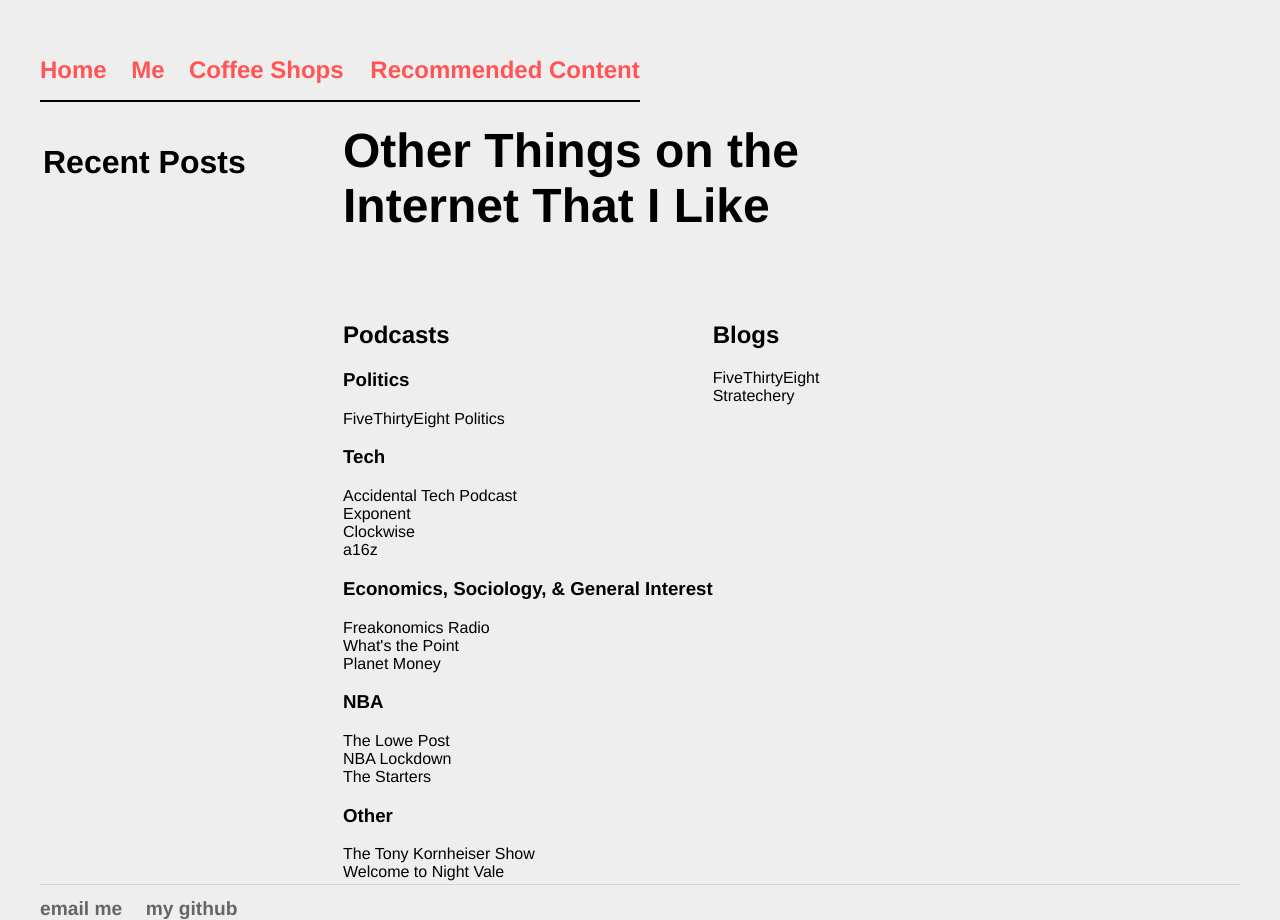
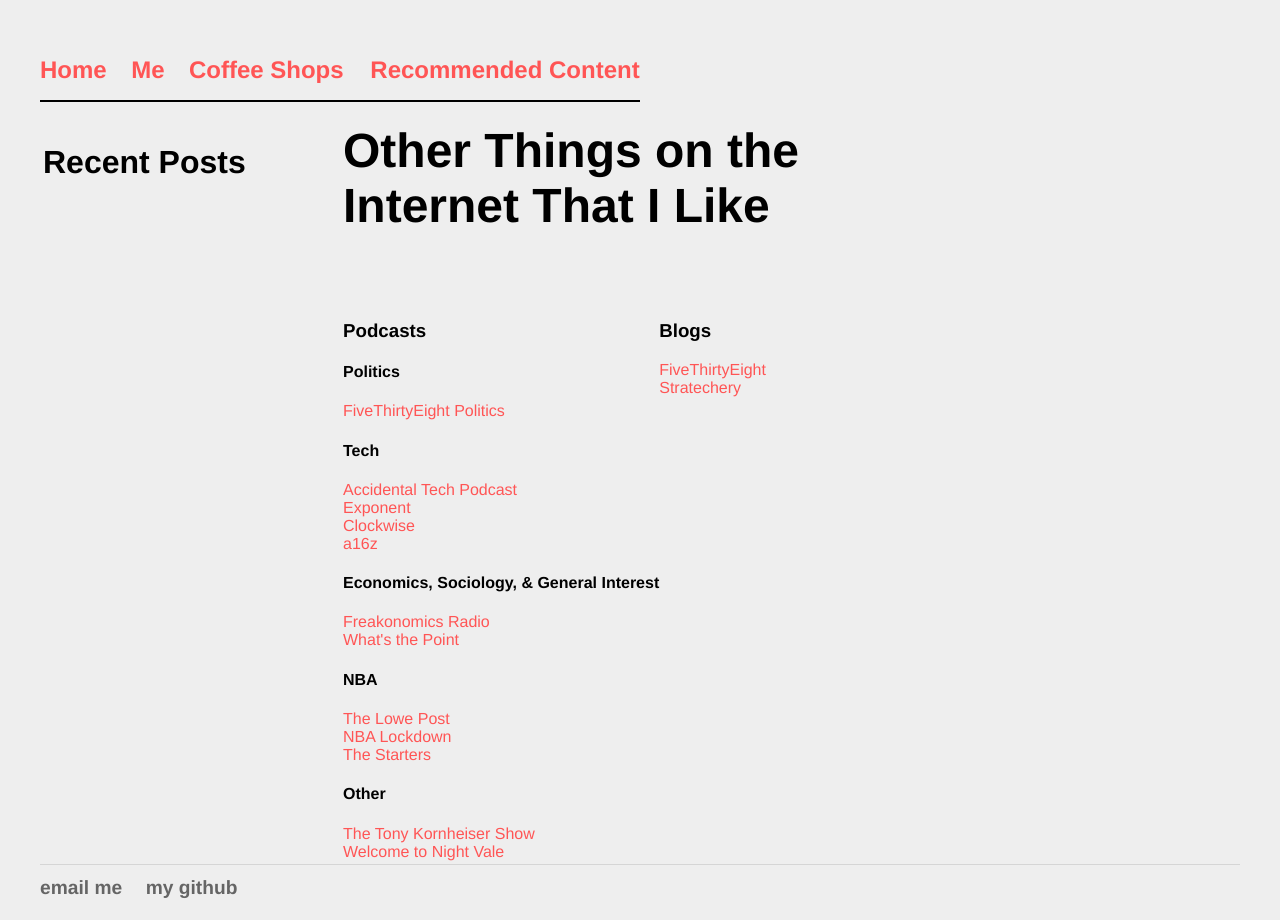
Before and after one commit to eswan18/ethanswan.com, a Jekyll site: the page built from rec_content.html, in a window 1280 px wide. Built offline with Jekyll 4.4.1, drawn with Linux system fonts in a browser that asks for light colours.

Commit message:
added links to rec_content

```diff
--- a/rec_content.html
+++ b/rec_content.html
@@ -8,30 +8,29 @@
 	<div id="main_content">
         <br><br>
         <div id="recommended_podcasts" style="float:left;">
-            <h2>Podcasts</h2>
-            <h3>Politics</h3>
-            FiveThirtyEight Politics<br>
-            <h3>Tech</h3>
-            Accidental Tech Podcast<br>
-            Exponent<br>
-            Clockwise<br>
-            a16z<br>
-            <h3>Economics, Sociology, & General Interest</h3>
-            Freakonomics Radio<br>
-            What's the Point<br>
-            Planet Money<br>
-            <h3>NBA</h3>
-            The Lowe Post<br>
-            NBA Lockdown<br>
-            The Starters<br>
-            <h3>Other</h3>
-            The Tony Kornheiser Show<br>
-            Welcome to Night Vale<br>
+            <h3>Podcasts</h3>
+            <h4>Politics</h4>
+            <a href="https://fivethirtyeight.com/tag/politics-podcast/">FiveThirtyEight Politics</a><br>
+            <h4>Tech</h4>
+            <a href="http://atp.fm">Accidental Tech Podcast</a><br>
+            <a href="http://exponent.fm">Exponent</a><br>
+            <a href="https://www.relay.fm/clockwise">Clockwise</a><br>
+            <a href="http://www.technology.fm/a16z/">a16z</a><br>
+            <h4>Economics, Sociology, & General Interest</h4>
+            <a href="http://freakonomics.com/archive/">Freakonomics Radio</a><br>
+            <a href="https://fivethirtyeight.com/tag/whats-the-point/">What's the Point</a><br>
+            <h4>NBA</h4>
+            <a href="http://www.espn.com/espnradio/podcast/archive/_/id/10528553">The Lowe Post</a><br>
+            <a href="http://www.espn.com/espnradio/podcast/archive/_/id/3634017">NBA Lockdown</a><br>
+            <a href="http://www.nba.com/the-starters-podcasts">The Starters</a><br>
+            <h4>Other</h4>
+            <a href="http://www.tonykornheisershow.com">The Tony Kornheiser Show</a><br>
+            <a href="http://www.welcometonightvale.com">Welcome to Night Vale</a><br>
         </div>
         <div id="recommended_blogs">
-            <h2>Blogs</h2>
-            FiveThirtyEight<br>
-            Stratechery<br>
+            <h3>Blogs</h3>
+            <a href="http://www.fivethirtyeight.com">FiveThirtyEight</a><br>
+            <a href="https://stratechery.com">Stratechery</a><br>
         </div>
 
 	</div>
```
